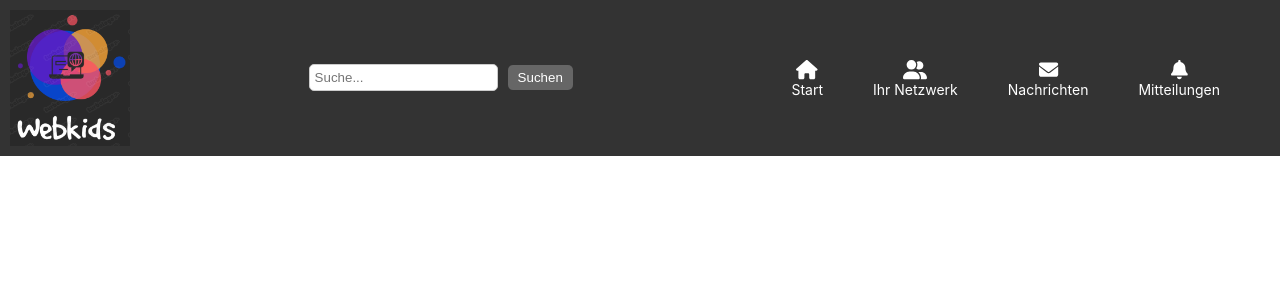
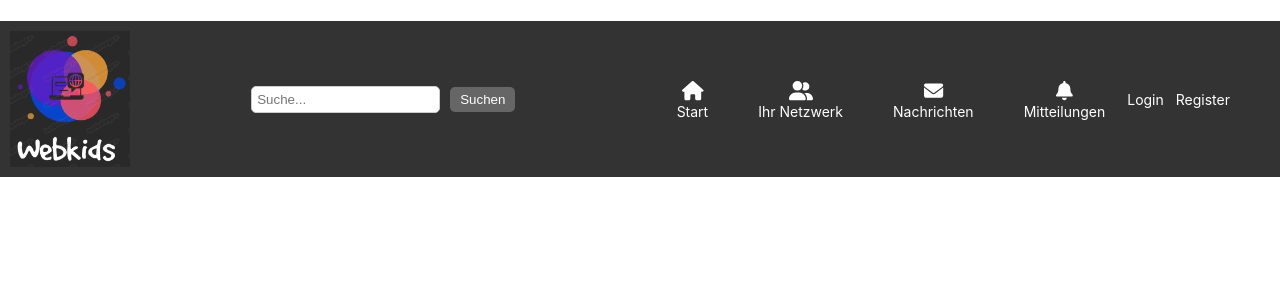
Before and after one commit to PatrickZablocki/Webkids-Webside, a React (Create React App) app in the folder webkids/: page /login in a window 1280 px wide. Shown: the top 300 px of the page. Built offline with nearby package versions, Linux system fonts and the light colour scheme.

Commit message:
Login und Register hinzugefügt, ich arbeite jedoch morgen weiter daran

```diff
--- a/webkids/src/App.js
+++ b/webkids/src/App.js
@@ -1,12 +1,19 @@
 import React from 'react';
-import { BrowserRouter as Router } from 'react-router-dom';
+import { BrowserRouter as Router, Routes, Route } from 'react-router-dom';
 import Navbar from './components/Navbar';
+import Login from './components/Login/Login';
+import Register from './components/Register/Register';
 
 function App() {
   return (
     <Router>
       <div className="App">
         <Navbar />
+
+        <Routes>
+          <Route path="/login" element={<Login />} />
+          <Route path="/register" element={<Register />} />
+        </Routes>
       </div>
     </Router>
   );
--- /dev/null
+++ b/webkids/src/components/Login/Login.jsx
@@ -0,0 +1,22 @@
+import React from 'react';
+
+function Login() {
+return (
+    <div>
+        <h1>Login Page</h1>
+    <form>
+        <div>
+            <label>Email:</label>
+            <input type="email" name="email" />
+        </div>
+        <div>
+            <label>Password:</label>
+            <input type="password" name="password" />
+        </div>
+        <button type="submit">Login</button>
+    </form>
+    </div>
+    );
+}
+
+export default Login;
--- a/webkids/src/components/Navbar.jsx
+++ b/webkids/src/components/Navbar.jsx
@@ -1,12 +1,12 @@
 import React, { useState } from 'react';
+import { Link } from 'react-router-dom';
 import { FontAwesomeIcon } from '@fortawesome/react-fontawesome';
 import { faHome, faUserFriends, faEnvelope, faBell, faBars } from '@fortawesome/free-solid-svg-icons';
 import styles from './Navbar.module.css';
 
 const Navbar = () => {
-    const [showMenu, setShowMenu] = useState(false); // Zustand für das Menü
-
-    const isLoggedIn = true; // Benutzer ist eingeloggt
+    const [showMenu, setShowMenu] = useState(false);
+    const isLoggedIn = false;
 
     const toggleMenu = () => {
         setShowMenu(!showMenu);
@@ -21,36 +21,37 @@ const Navbar = () => {
                 <button>Suchen</button>
             </div>
 
-
             <div className={`${styles.nav_icons} ${showMenu ? styles.show : ''}`}>
                 <span className={styles.icon}>
                     <FontAwesomeIcon icon={faHome} />
-                    <a href="">Start</a>
+                    <Link to="/">Start</Link>
                 </span>
                 <span className={styles.icon}>
                     <FontAwesomeIcon icon={faUserFriends} />
-                    <a href="">Ihr Netzwerk</a>
+                    <Link to="/about">Ihr Netzwerk</Link>
                 </span>
                 <span className={styles.icon}>
                     <FontAwesomeIcon icon={faEnvelope} />
-                    <a href="">Nachrichten</a>
+                    <Link to="/contact">Nachrichten</Link>
                 </span>
                 <span className={styles.icon}>
                     <FontAwesomeIcon icon={faBell} />
-                    <a href="">Mitteilungen</a>
+                    <Link to="/notifications">Mitteilungen</Link>
                 </span>
                 {isLoggedIn ? (
                     <span className={styles.profile_picture}>
+
                     </span>
                 ) : (
                     <span className={styles.login_register}>
+                        <li><Link to="/login">Login</Link></li>
+                        <li><Link to="/register">Register</Link></li>
                     </span>
                 )}
             </div>
 
-
             <div className={styles.menu_icon} onClick={toggleMenu}>
-            <FontAwesomeIcon icon={faBars} />
+                <FontAwesomeIcon icon={faBars} />
             </div>
         </div>
     );
--- a/webkids/src/components/Navbar.module.css
+++ b/webkids/src/components/Navbar.module.css
@@ -56,6 +56,17 @@
     display: none;
     cursor: pointer;
 }
+.login_register{
+    display: flex;
+
+}
+.login_register li{
+    list-style: none;
+    display: flex;
+    justify-content: center;
+    align-items: center;
+    margin-inline-start: 12px;
+}
 /* Hier beginnen die Media Queries für die mobile Ansicht */
 @media only screen and (max-width: 768px) {
     .menu_icon {
--- /dev/null
+++ b/webkids/src/components/Register/Register.jsx
@@ -0,0 +1,26 @@
+import React from 'react';
+
+function Register() {
+return (
+    <div>
+        <h1>Register Page</h1>
+    <form>
+        <div>
+            <label>Username:</label>
+            <input type="text" name="username" />
+        </div>
+        <div>
+            <label>Email:</label>
+            <input type="email" name="email" />
+        </div>
+        <div>
+            <label>Password:</label>
+            <input type="password" name="password" />
+        </div>
+        <button type="submit">Register</button>
+    </form>
+    </div>
+    );
+}
+
+export default Register;
```
Also changed, not shown: webkids/src/index.js (+4 -7 lines), webkids/src/components/Login/Login.module.css (added), webkids/src/components/Register/Register.module.css (added).
